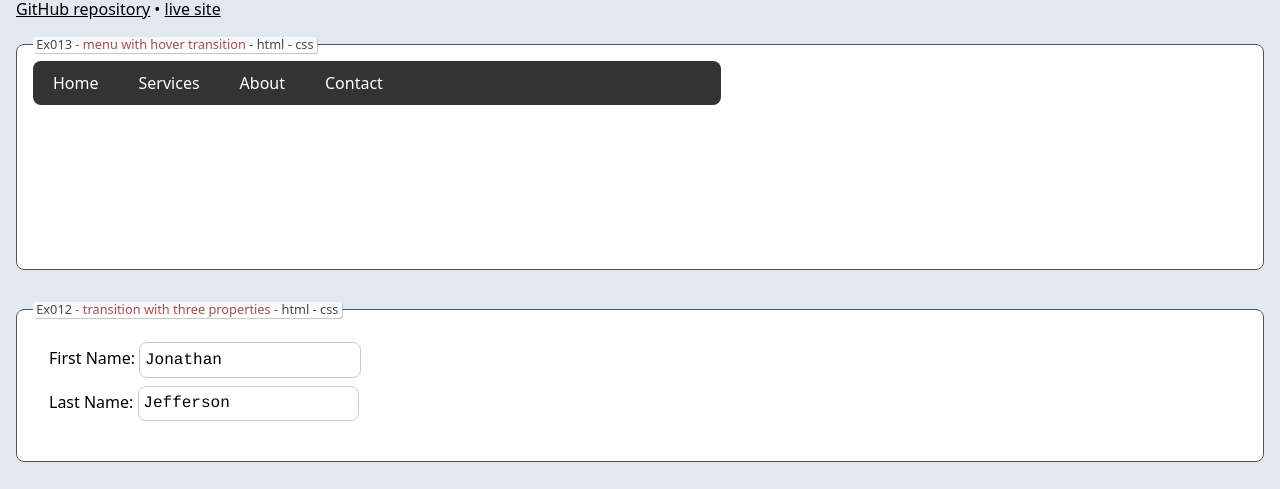
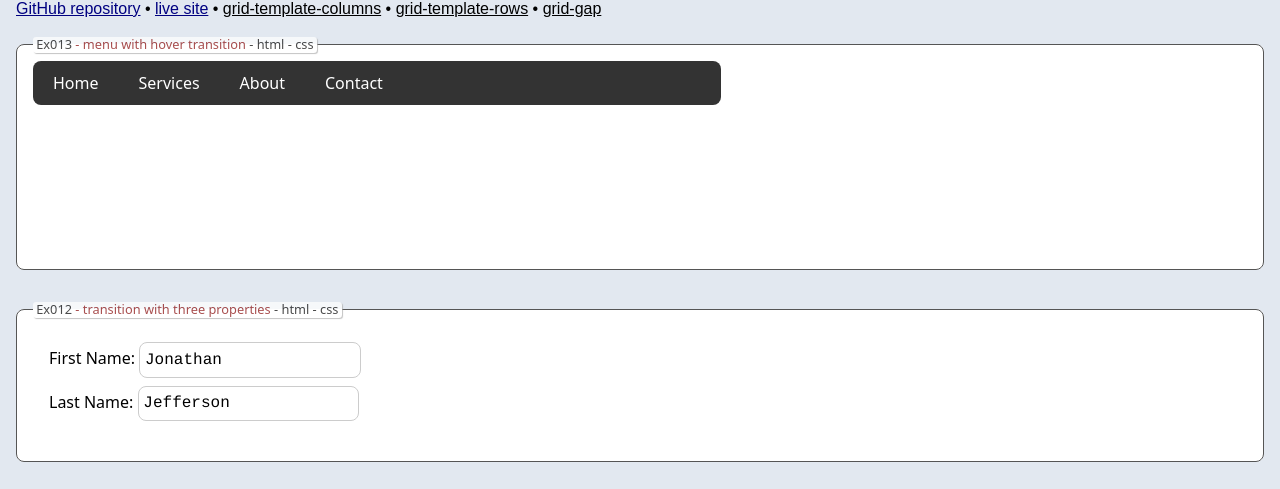
Before and after one commit to edwardtanguay/et284-jsdom-flex-grid, a website built with Vite: page index.html in a window 1280 px wide. Shown: the part 63-552 px from the top of the page. Built offline with nearby package versions, Linux system fonts and the light colour scheme; files whose address does not match are found by name.

Commit message:
learnLinks in

```diff
--- /dev/null
+++ b/src/data/learnLinks.json
@@ -0,0 +1,14 @@
+[
+	{
+		"topic": "grid-template-columns",
+		"url": "https://www.w3schools.com/cssref/tryit.php?filename=trycss_grid-template-rows"
+	},
+	{
+		"topic": "grid-template-rows",
+		"url": "https://www.w3schools.com/cssref/tryit.php?filename=trycss_grid-template-rows"
+	},
+	{
+		"topic": "grid-gap",
+		"url": "https://www.w3schools.com/cssref/tryit.php?filename=trycss_grid-template-rows"
+	}
+]
--- a/src/main.ts
+++ b/src/main.ts
@@ -14,12 +14,16 @@ import { Ex002 } from './examples/Ex002';
 import { Ex001 } from './examples/Ex001';
 import './style.scss';
 import './exercises.scss';
+import learnLinks from './data/learnLinks.json';
 
 document.querySelector<HTMLDivElement>('#app')!.innerHTML = /*html*/ `
 	<h1 class="text-3xl mb-2">Flex, Grid and Animation Practice</h1>
-	<nav class="mb-4">
-		<a target="_blank" class="underline" href="https://github.com/edwardtanguay/et284-jsdom-flex-grid">GitHub repository</a> &#x2022;
-		<a target="_blank" class="underline" href="https://et284-jsdom-flex-grid.vercel.app">live site</a>
+	<nav class="main mb-4">
+		<a target="_blank" class="base" href="https://github.com/edwardtanguay/et284-jsdom-flex-grid">GitHub repository</a> &#x2022;
+		<a target="_blank" class="base" href="https://et284-jsdom-flex-grid.vercel.app">live site</a> &#x2022;
+		${learnLinks.map(learnLink => {
+			return `<a target="_blank" href="${learnLink.url}">${learnLink.topic}</a>`
+		}).join(' &#x2022; ')}
 	</nav>
 	${BoxWrapper('Ex013', Ex013, 'menu with hover transition')}
 	${BoxWrapper('Ex012', Ex012, 'transition with three properties')}
--- a/src/style.scss
+++ b/src/style.scss
@@ -1,6 +1,16 @@
 @tailwind base;
 @tailwind components;
 @tailwind utilities;
+
+nav.main {
+	font-family: arial;
+	a {
+		text-decoration: underline;
+	}
+	a.base {
+		color: navy;
+	}
+}
 
 .boxWrapper {
 	border: 1px solid #555;
```
